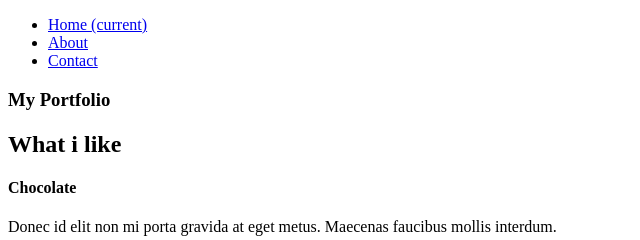
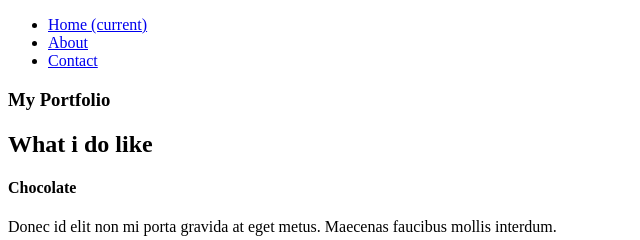
Before and after one commit to teacherpeter007-svg/teacherpeter007-svg.github.io, a plain HTML site: page index.html in a window 1280 px wide. Shown: the top 240 px of the page, 0-640 px from the left. Drawn offline with Linux system fonts and the light colour scheme.

Commit message:
Changed heading

```diff
--- a/index.html
+++ b/index.html
@@ -35,7 +35,7 @@
         <h3 class="text-muted">My Portfolio</h3>
       </div>
 
-      <h2>What i like</h2>
+      <h2>What i do like</h2>
 
       <div class="row">
         <div class="col-lg-6">
```
